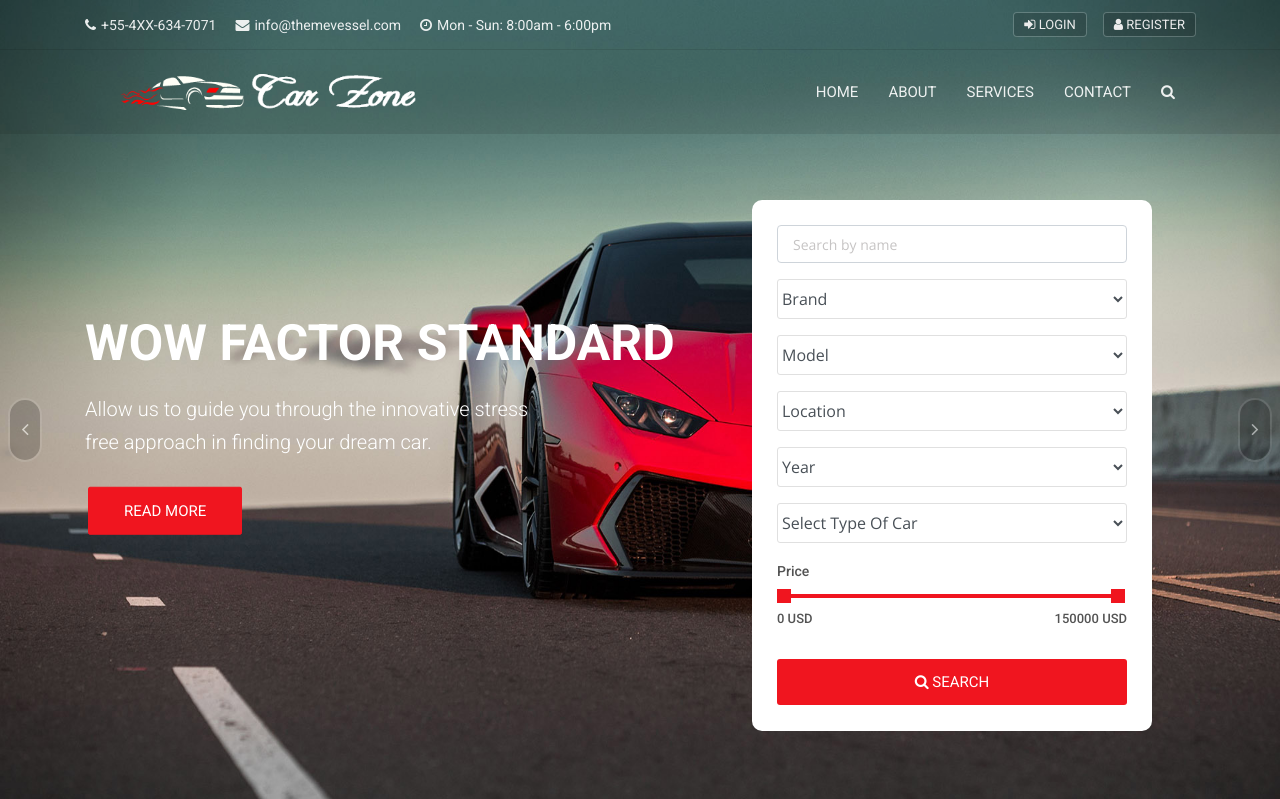
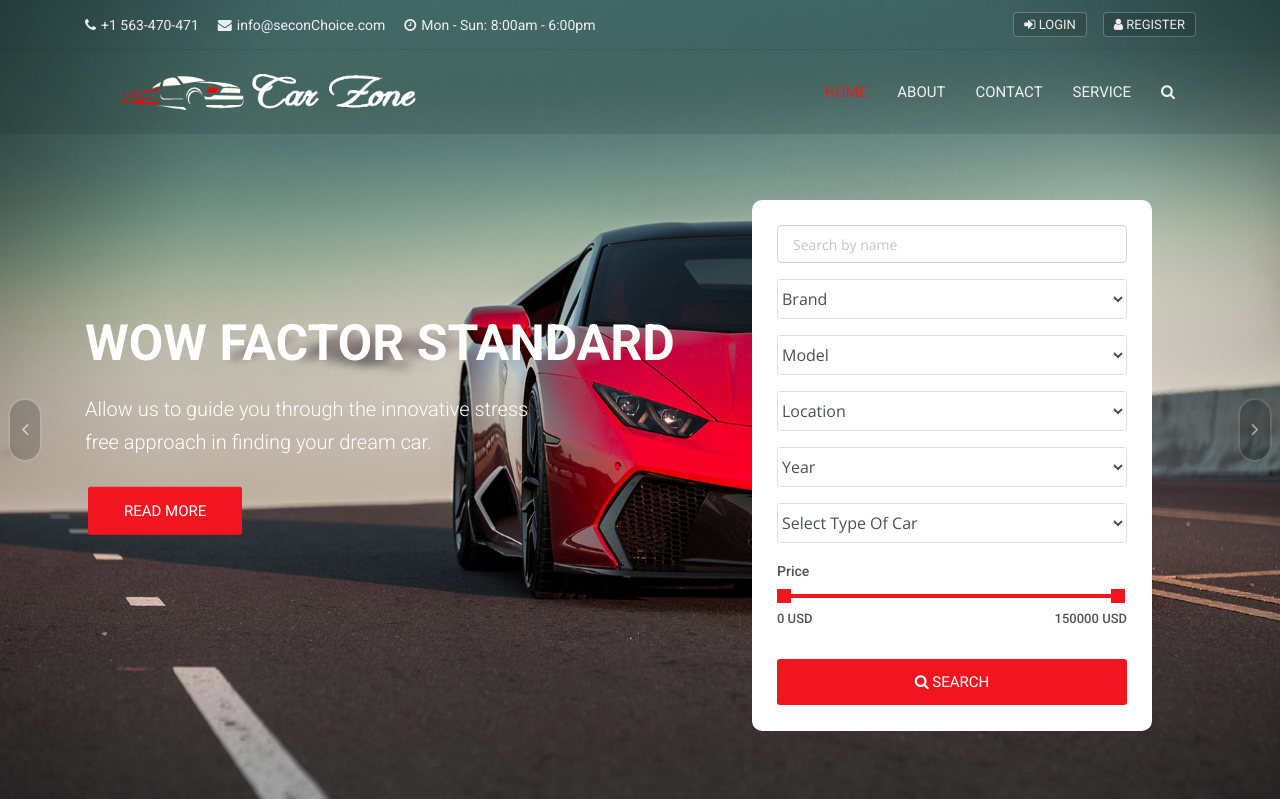
Before and after one commit to alvinantonygit/secondChoice, a Django app: page / in a window 1280 px wide. Shown: the top 799 px of the page. Run offline with Django 5.2, Linux system fonts and the light colour scheme; data that the repository does not hold is empty; some libraries are stand-ins or nearby versions.

Commit message:
changed topbar and navbar

```diff
--- a/secondChoice/templates/includes/footer.html
+++ b/secondChoice/templates/includes/footer.html
@@ -5,15 +5,17 @@
         <div class="container">
             <div class="row">
                 <div class="col-lg-8">
-                    <p class="copy">© 2020 <a href="#">Carzone Corp.</a> All Rights Reserved.</p>
+                    <p class="copy">© {% now "Y"%}<a href="#">Carzone Corp.</a> All Rights Reserved.</p>
                 </div>
                 <div class="col-lg-4">
                     <div class="social-list-2">
                         <ul>
-                            <li><a href="#" class="facebook-bg"><i class="fa fa-facebook"></i></a></li>
-                            <li><a href="#" class="twitter-bg"><i class="fa fa-twitter"></i></a></li>
-                            <li><a href="#" class="google-bg"><i class="fa fa-google-plus"></i></a></li>
-                            <li><a href="#" class="linkedin-bg"><i class="fa fa-linkedin"></i></a></li>
+                            <li><a href="https://www.facebook.com
+                                " class="facebook-bg" target="_blank"><i class="fa fa-facebook"></i></a></li>
+                            <li><a href="https://x.com/" class="twitter-bg" target="_blank"><i class="fa fa-twitter"></i></a></li>
+                            <li><a href="https://gmail.com
+                                " class="google-bg" target="_blank"><i class="fa fa-google-plus" ></i></a></li>
+
                         </ul>
                     </div>
                 </div>
--- a/secondChoice/templates/includes/navbar.html
+++ b/secondChoice/templates/includes/navbar.html
@@ -12,23 +12,43 @@
             <div class="navbar-collapse collapse w-100" id="navbar">
                 <ul class="navbar-nav ml-auto">
                     <li class="nav-item">
-                        <a class="nav-link" href="{% url 'home' %}">Home</a>
+                        <a {% if '/' == request.path%}
+                        class="nav-link active"
+                        {% else%}
+                        class="nav-link"
+                        {% endif %}
+                        href="{% url 'home'%}">Home</a>
+
                     </li>
 
                     <li class="nav-item">
-                        <a class="nav-link" href="{% url 'about' %}">
-                            About
-                        </a>
-                    </li>
-                    <li class="nav-item">
-                        <a class="nav-link" href="{% url 'services' %}">
-                            Services
-                        </a>
+                        <a {% if 'about' in request.path%}
+                        class="nav-link active"
+                        {% else%}
+                        class="nav-link"
+                        {% endif %}
+                        href="{% url 'about'%}">About</a>
+
                     </li>
 
 
-                    <li class="nav-item dropdown">
-                        <a class="nav-link" href="{% url 'contact' %}">Contact</a>
+                    <li class="nav-item">
+                        <a {% if 'contact' in request.path%}
+                        class="nav-link active"
+                        {% else%}
+                        class="nav-link"
+                        {% endif %}
+                        href="{% url 'contact'%}">Contact</a>
+
+                    </li>
+                    <li class="nav-item">
+                        <a {% if 'services' in request.path%}
+                        class="nav-link active"
+                        {% else%}
+                        class="nav-link"
+                        {% endif %}
+                        href="{% url 'services'%}">Service</a>
+
                     </li>
                     <li class="nav-item dropdown m-hide">
                         <a href="#full-page-search" class="nav-link h-icon">
--- a/secondChoice/templates/includes/topbar.html
+++ b/secondChoice/templates/includes/topbar.html
@@ -4,8 +4,8 @@
         <div class="row">
             <div class="col-lg-8 col-md-8 col-sm-7">
                 <div class="list-inline">
-                    <a href="tel:+55-4XX-634-7071"><i class="fa fa-phone"></i>+55-4XX-634-7071</a>
-                    <a href="tel:info@themevessel.com"><i class="fa fa-envelope"></i>info@themevessel.com</a>
+                    <a href="tel:+55-4XX-634-7071"><i class="fa fa-phone"></i>+1 563-470-471</a>
+                    <a href="tel:info@themevessel.com"><i class="fa fa-envelope"></i>info@seconChoice.com</a>
                     <a href="tel:info@themevessel.com"><i class="fa fa-clock-o"></i>Mon - Sun: 8:00am - 6:00pm</a>
                 </div>
             </div>
```
